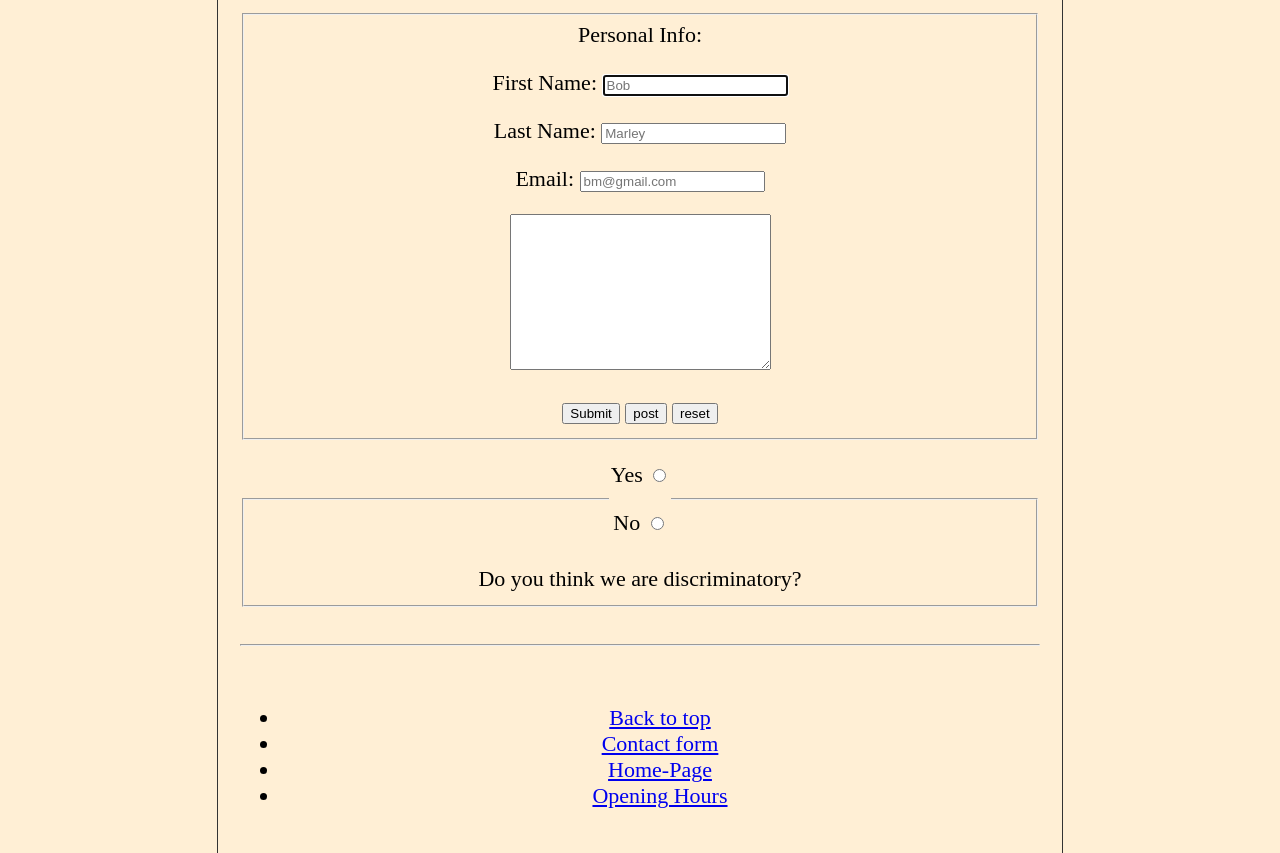
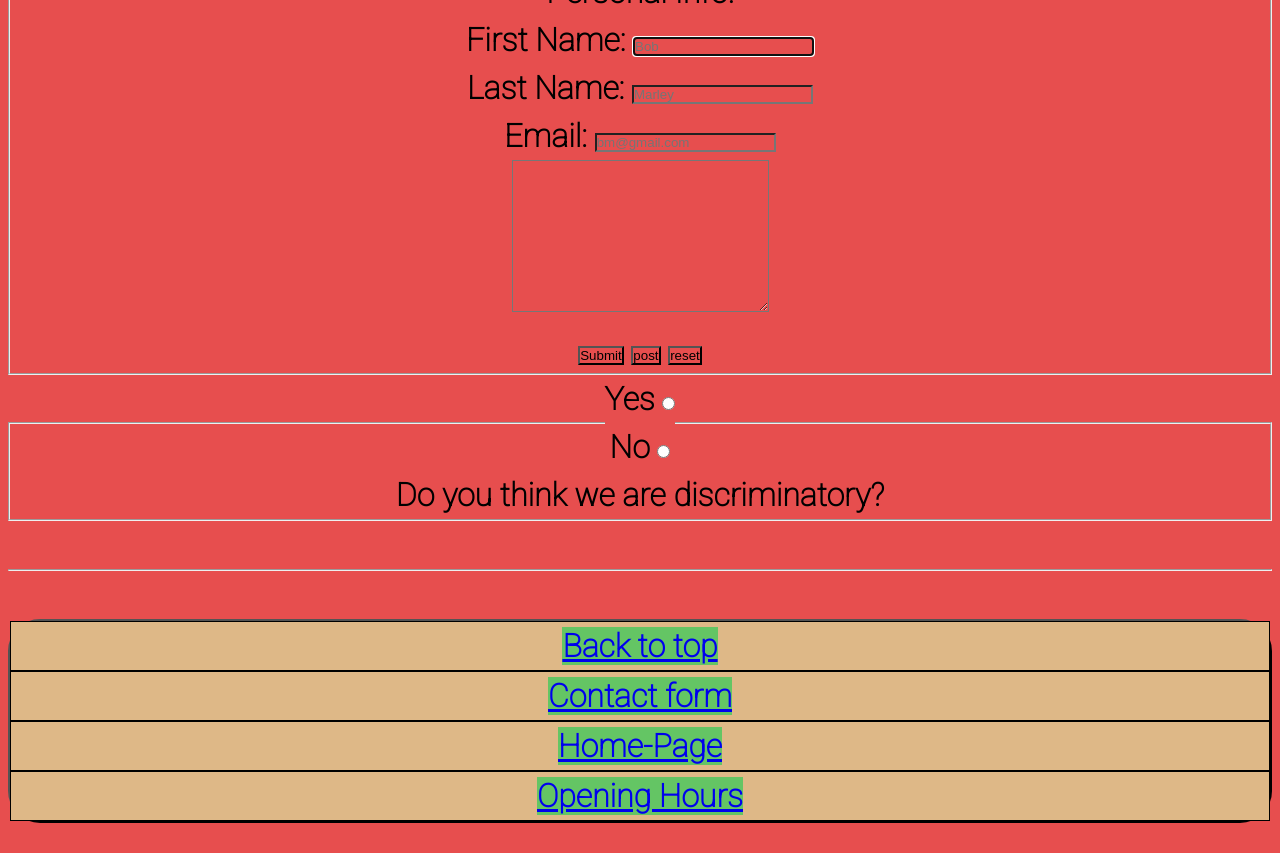
Before and after one commit to davidAnthonyVarley/First-HTML-Webpage, a plain HTML site: page contact.html in a window 1280 px wide. Shown: the part 451-1304 px from the top of the page. Drawn offline with Linux system fonts and the light colour scheme.

Commit message:
dabbling with css
forgive me for this horrid webpage design, it is my first css project

```diff
--- a/style.css
+++ b/style.css
@@ -1,21 +1,83 @@
-html {
-    font-size: 22px;
-    background-color: papayawhip;
+@import url('https://fonts.googleapis.com/css2?family=Roboto:wght@100&display=swap');
+
+* {
+    margin: 0;
+    padding: 0;
+    box-sizing: border-box;
+    background-color: rgb(231, 78, 78);;
 }
 
+
+
+
+
 body {
+    margin: 0.5rem;
+/*     border: 2px outset black; */
     text-align: center;
-    min-height: 100vh;
-    max-width: 800px;
-    margin: 0 auto;
-    padding: 1rem;
-    border-left: 1px solid #333;
-    border-right: 1px solid #333;
+    font-family: "Roboto", sans-serif;
+    font-weight: bold;
+    font-size: 2rem;
+    line-height: 3rem;
+
+
 }
 
-th, td, caption {
-    border: 1px solid #333;
-    font-family: 'Courier New', Courier, monospace;
-    border-collapse: separate;
-    padding: 0.5rem;
+nav {
+    border: 2px outset black;
+    border-radius: 2rem;
+    margin: 0 auto 1rem auto;
 }
+
+h2 {
+/*     padding: 0.2rem; */
+    background-color: rgb(68, 166, 68);
+    border-radius: 1.8rem 1.8rem 0 0;
+    border: 2.3px solid black;
+}
+
+.separate {
+    border: 2px solid black;
+    margin: 0 35vw 0 35vw;
+    padding: 0.8rem;
+    background-color: rgb(53, 135, 228);
+
+}
+
+.separate a {
+    background-color:  rgb(53, 135, 228);
+    color: rgb(174, 174, 18);
+}
+
+li a {
+    background-color:  rgb(100, 197, 100);;
+}
+
+
+
+li:hover,
+a:hover {
+    background-color: rgb(100, 197, 100);
+    border: 0.5px dashed #333;
+}
+
+.last {
+    border-radius: 0 0 1.8rem 1.8rem;
+}
+
+
+ul {
+    list-style-type: none;
+}
+
+li {
+    border-top: 1px solid black;
+    background-color: burlywood;
+    border: 1.1px solid black;
+
+}
+
+ul::marker {
+    padding: 1.2rem;
+    content: square;
+}
```
Also changed, not shown: menu.html (added, +31 -0 lines).
